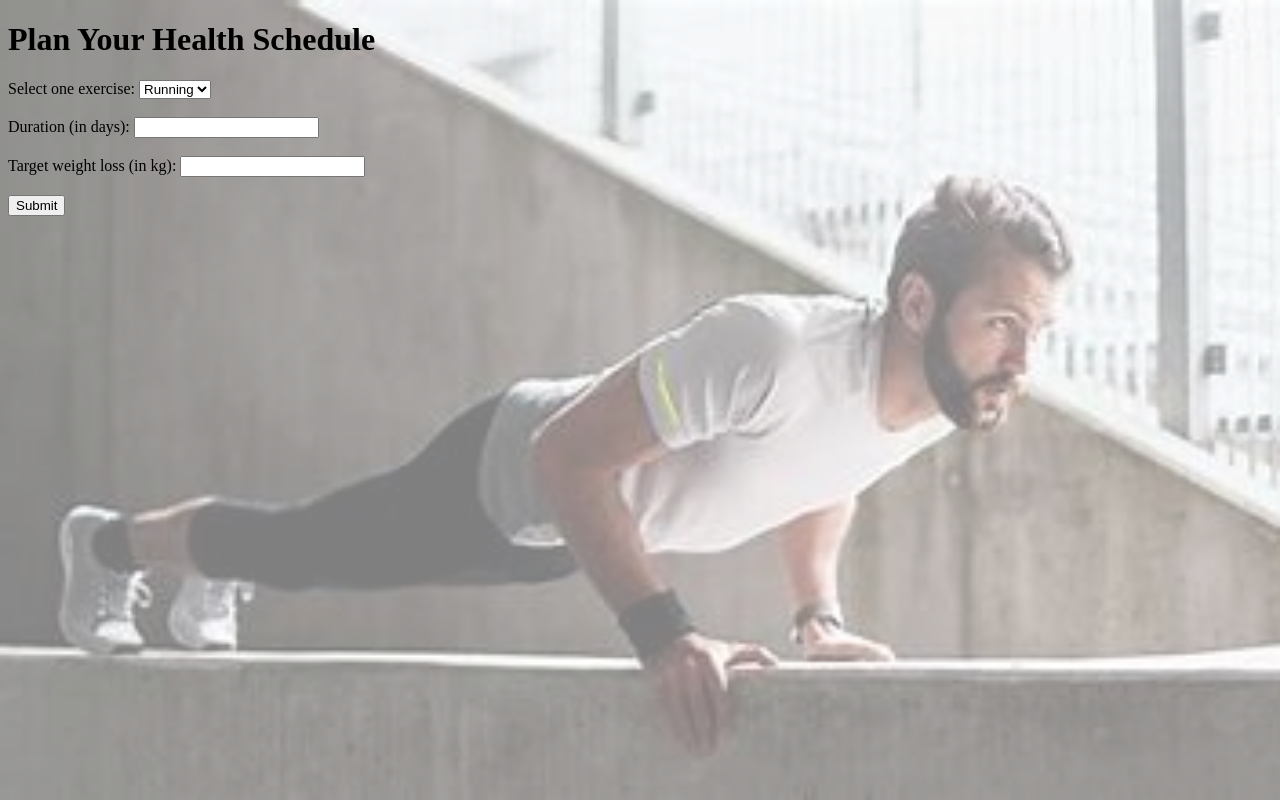
After one commit to 2024-25-Allen-ISD-Computer-Science/6th-period-isp-health-schedule, a Flask app: template templates/plan_form.html in a window 1280 px wide. The commit adds this page. Run offline with Flask 3, Linux system fonts and the light colour scheme; the template is opened without the code that fills it, so the values that code supplies are empty.

Commit message:
edited question page, added video background, added music, added BMR page, index page

```diff
--- a/app.py
+++ b/app.py
@@ -1,32 +1,77 @@
-from flask import Flask, render_template, request
-from HealthScheduleCalculate import calculate_hours
+from flask import Flask, render_template, request, redirect, url_for
 
 app = Flask(__name__)
 
-@app.route('/')
-def question_page():
-    return render_template('questionPage.html')
+# BMR 계산 함수
+def calculate_bmr(gender, weight, height, age):
+    if gender == "woman":
+        return 10 * weight + 6.25 * height - 5 * age - 161
+    else:
+        return 10 * weight + 6.25 * height - 5 * age + 5
 
+# 운동 시간 계산 함수
+def calculate_hours(exercise, days, weight_loss_kg):
+    calories_per_hour = {
+        "running": 600,
+        "cycling": 500,
+        "walking": 300,
+        "yoga": 200
+    }
+    calories_to_burn = weight_loss_kg * 7000
+    daily_calories_to_burn = calories_to_burn / days
 
-@app.route('/HealthScheduleCalculate', methods=['POST'])
-def health_schedule_calculate():
-    try:
-        exercise = request.form.get('exercise')
-        days = int(request.form.get('duration'))
-        weight_loss_kg = float(request.form.get('weight'))
+    if exercise not in calories_per_hour:
+        return None, f"Error: {exercise} is not a valid exercise option."
 
+    hours_per_day = daily_calories_to_burn / calories_per_hour[exercise]
+    return round(hours_per_day, 2), daily_calories_to_burn
 
-        hours_per_day, error = calculate_hours(exercise, days, weight_loss_kg)
+@app.route("/", methods=["GET", "POST"])
+def index():
+    if request.method == "POST":
+        age = int(request.form.get("age"))
+        weight = float(request.form.get("weight"))
+        height = float(request.form.get("height"))
+        gender = request.form.get("gender")
 
-        if error:
-            return render_template('resultPage.html', error=error)
+        bmr = calculate_bmr(gender, weight, height, age)
+        return redirect(url_for("plan_form", bmr=bmr))
 
+    return render_template("index.html")
 
+@app.route("/plan_form", methods=["GET", "POST"])
+def plan_form():
+    bmr = float(request.args.get("bmr"))
+
+    if request.method == "POST":
+        exercise = request.form.get("exercise")
+        days = int(request.form.get("duration"))
+        weight_loss_kg = float(request.form.get("weight"))
+
+        hours_per_day, daily_calories_to_burn = calculate_hours(exercise, days, weight_loss_kg)
+
+        if bmr < daily_calories_to_burn:
+            return render_template("confirm_schedule.html", bmr=bmr, daily_calories_to_burn=daily_calories_to_burn,
+                                   exercise=exercise, days=days, weight_loss_kg=weight_loss_kg, hours_per_day=hours_per_day)
+        else:
+            message = f"If you want to lose {weight_loss_kg}kg in {days} days by {exercise}, you have to do it for {hours_per_day} hours a day."
+            return render_template("schedule_result.html", message=message)
+
+    return render_template("plan_form.html", bmr=bmr)
+
+@app.route("/confirm_schedule", methods=["POST"])
+def confirm_schedule():
+    choice = request.form.get("choice")
+    exercise = request.form.get("exercise")
+    days = int(request.form.get("days"))
+    weight_loss_kg = float(request.form.get("weight_loss_kg"))
+    hours_per_day = float(request.form.get("hours_per_day"))
+
+    if choice == "yes":
         message = f"If you want to lose {weight_loss_kg}kg in {days} days by {exercise}, you have to do it for {hours_per_day} hours a day."
-        return render_template('resultPage.html', message=message)
-
-    except Exception as e:
-        return render_template('resultPage.html', error=str(e))
+        return render_template("schedule_result.html", message=message)
+    else:
+        return redirect(url_for("plan_form"))
 
 if __name__ == "__main__":
     app.run(debug=True)
--- /dev/null
+++ b/templates/plan_form.html
@@ -0,0 +1,47 @@
+<!DOCTYPE html>
+<html lang="en">
+<head>
+  <meta charset="UTF-8">
+  <meta name="viewport" content="width=device-width, initial-scale=1.0">
+  <style>
+    .background {
+        position: fixed;
+        top: 0;
+        left: 0;
+        width: 100%;
+        height: 100%;
+        background-image: url('th.jpeg'); /* Path to your image */
+        background-size: cover; /* Cover the entire viewport */
+        background-position: center; /* Center the background */
+        background-repeat: no-repeat; /* Prevent repeating */
+        opacity: 0.5; /* Set the background opacity */
+        z-index: -1; /* Keep it behind the content */
+    }
+    </style>
+
+  <title>Plan Your Health Schedule</title>
+</head>
+<body>
+    <div class="background"></div>
+  <h1>Plan Your Health Schedule</h1>
+  <form method="POST">
+    <input type="hidden" name="bmr" value="{{ bmr }}">
+
+    <label for="exercise">Select one exercise:</label>
+    <select id="exercise" name="exercise" required>
+      <option value="running">Running</option>
+      <option value="cycling">Cycling</option>
+      <option value="walking">Walking</option>
+      <option value="yoga">Yoga</option>
+    </select><br><br>
+
+    <label for="duration">Duration (in days):</label>
+    <input type="number" id="duration" name="duration" min="1" required><br><br>
+
+    <label for="weight">Target weight loss (in kg):</label>
+    <input type="number" id="weight" name="weight" step="0.1" required><br><br>
+
+    <button type="submit">Submit</button>
+  </form>
+</body>
+</html>
```
Also changed, not shown: templates/confirm_schedule.html (added, +23 -0 lines), templates/index.html (added, +60 -0 lines), templates/questionPage.html (+72 -22 lines), templates/schedule_result.html (added, +12 -0 lines), templates/th.jpeg (added), 2 other files.
